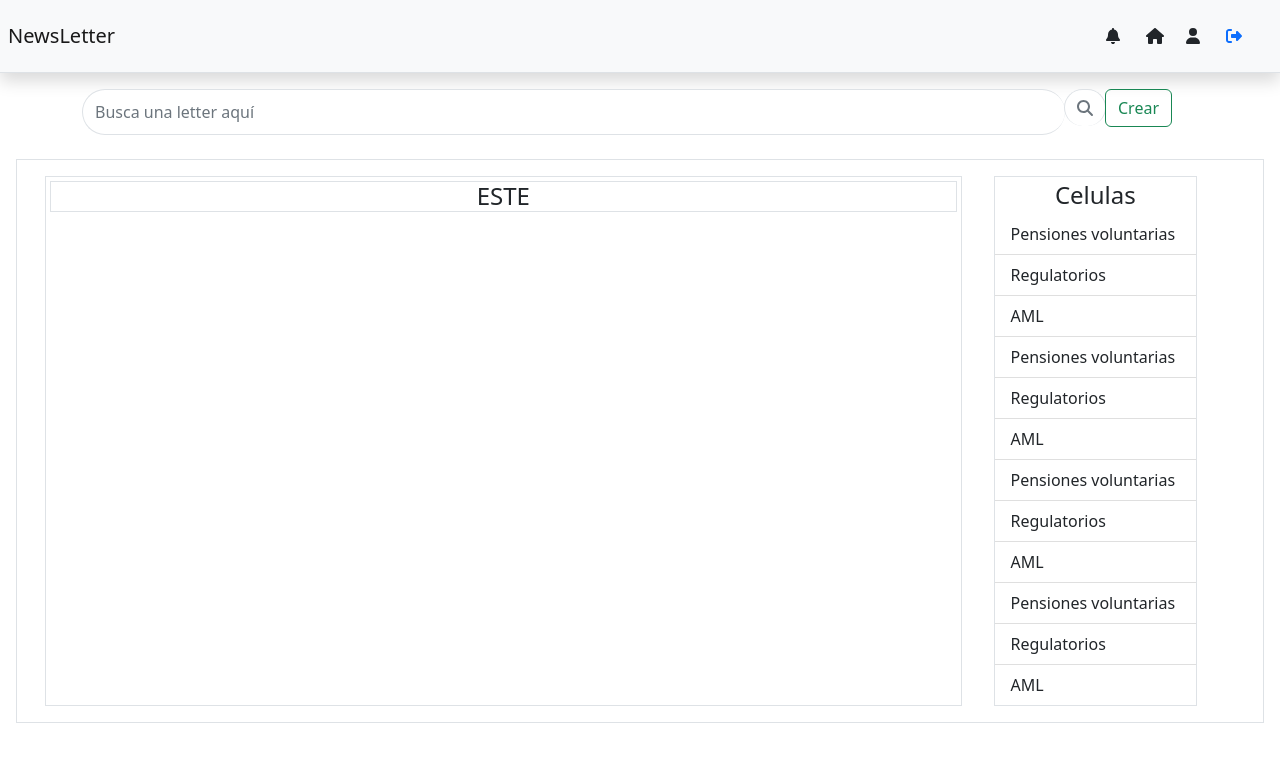
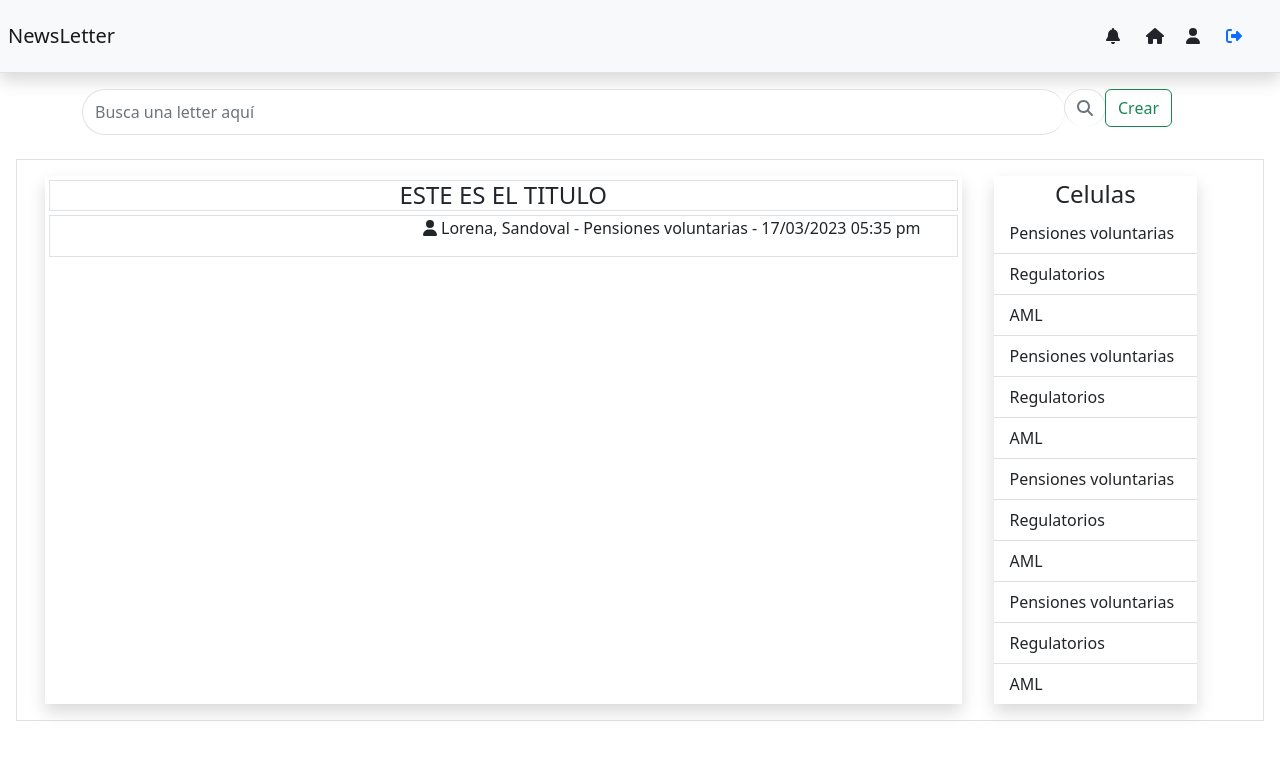
Before and after one commit to LizethLorenaSandoval/NewslatterFront, an Angular app: page /home in a window 1280 px wide. Shown: the top 762 px of the page. Built offline with nearby package versions, Linux system fonts and the light colour scheme.

Commit message:
se agrega informacion del letter

```diff
--- a/src/app/componentes/home/home.component.html
+++ b/src/app/componentes/home/home.component.html
@@ -49,11 +49,21 @@
 
         <div class="border d-flex">
 
-            <div class="m-3 border col-xl-9 col-sm-2">
-                <h4 class="text-center m-1 border">ESTE</h4>
+            <div class="m-3 shadow col-xl-9 col-sm-9">
+                <h4 class="text-center m-1 border">ESTE ES EL TITULO</h4>
+
+
+                <div class="row border m-1">
+                    <div class="row col-12">
+                        <div class="form-group d-flex justify-content-end">
+                            <i class="m-1 fa-solid fa-user"></i>
+                            <p>Lorena, Sandoval - Pensiones voluntarias - 17/03/2023 05:35 pm</p>
+                        </div>
+                    </div>
+                </div>
             </div>
 
-            <div class="m-3 border col-xl-2 d-none d-sm-block">
+            <div class="m-3 shadow col-xl-2 d-none d-sm-block">
                 <h4 class="text-center m-1">Celulas</h4>
                 <ul class="list-group list-group-flush">
                     <li class="list-group-item">Pensiones voluntarias</li>
```
